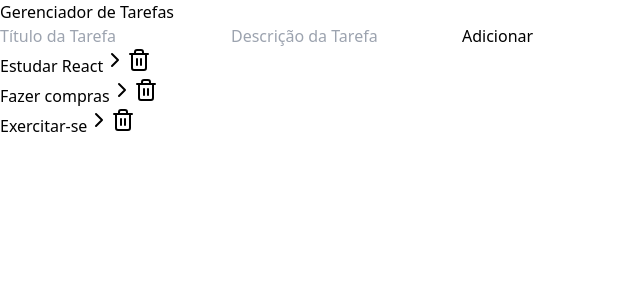
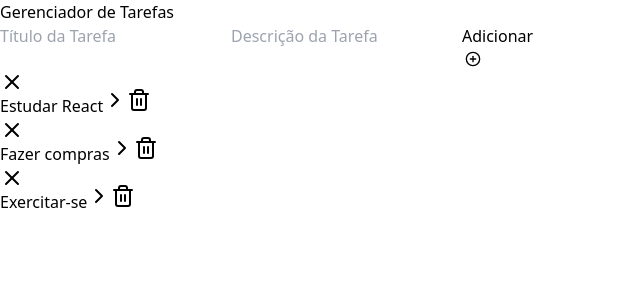
Before and after one commit to Raphael2005x/task-manager, a React (Vite) app: page / in a window 1280 px wide. Shown: the top 300 px of the page, without its empty margins (0-640 px from the left). Built offline with nearby package versions, Linux system fonts and the light colour scheme.

Commit message:
:lipstick: feat: Changing check/uncheck icons

```diff
--- a/src/components/AddTask.jsx
+++ b/src/components/AddTask.jsx
@@ -1,3 +1,4 @@
+import { CirclePlus } from "lucide-react";
 import { useState } from "react";
 
 function AddTask({ onAddTaskSubmit }) {
@@ -30,8 +31,8 @@ function AddTask({ onAddTaskSubmit }) {
                     setDescription('');
                 }}
                 type="submit"
-                className="bg-slate-500 text-white px-4 py-2 rounded-md font-medium hover:bg-slate-500/85 transition">
-                Adicionar
+                className="bg-slate-500 text-white px-4 py-2 rounded-md font-medium hover:bg-slate-500/85 flex items-center justify-center">
+                Adicionar <CirclePlus className="text-white" style={{ width: '16px', height: '16px', margin: '3px' }} />
             </button>
         </div>
     )
--- a/src/components/Tasks.jsx
+++ b/src/components/Tasks.jsx
@@ -1,4 +1,4 @@
-import { ChevronRightIcon, Trash2 } from "lucide-react"
+import { Check, ChevronRightIcon, Trash2, X } from "lucide-react"
 
 function Tasks({ tasks = [], onTaskClicked, onDeleteTaskClick }) {
     return (
@@ -6,8 +6,11 @@ function Tasks({ tasks = [], onTaskClicked, onDeleteTaskClick }) {
             {tasks.map((task) => (
                 <li key={task.id} className="flex gap-2">
                     <button onClick={() => onTaskClicked(task.id)}
-                        className={`bg-slate-400 w-full text-white p-1 rounded-md text-left
-                        ${task.isCompleted ? 'line-through' : ''}`}> {task.title}
+                        className={`bg-slate-400 w-full text-white p-1 rounded-md text-left flex items-center gap-1 ${task.isCompleted ? 'line-through' : ''}`}>
+                        {task.isCompleted && <Check className="text-green-400" />}
+                        {!task.isCompleted && <X className='text-red-500' />}
+                        {task.title}
+
                     </button>
                     <button className="bg-slate-400 text-white p-2 rounded-md">
                         <ChevronRightIcon />
```
